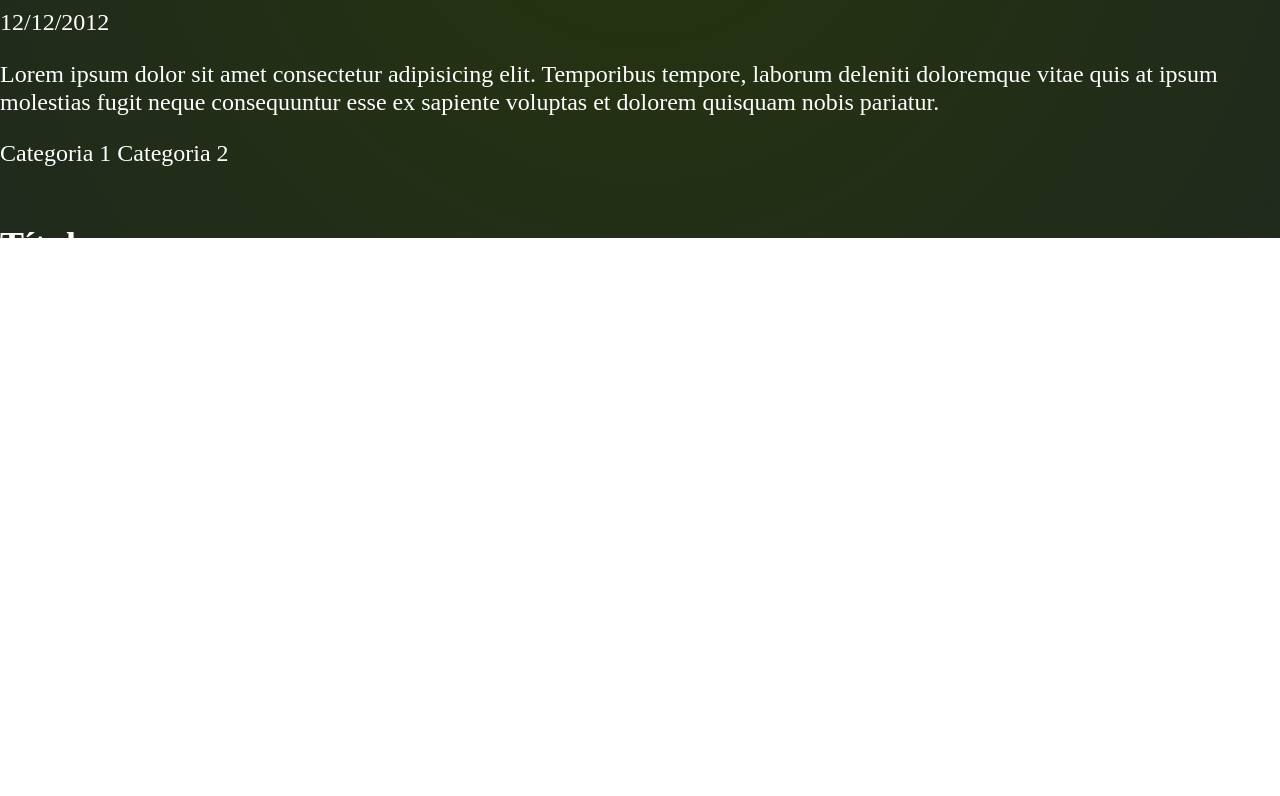
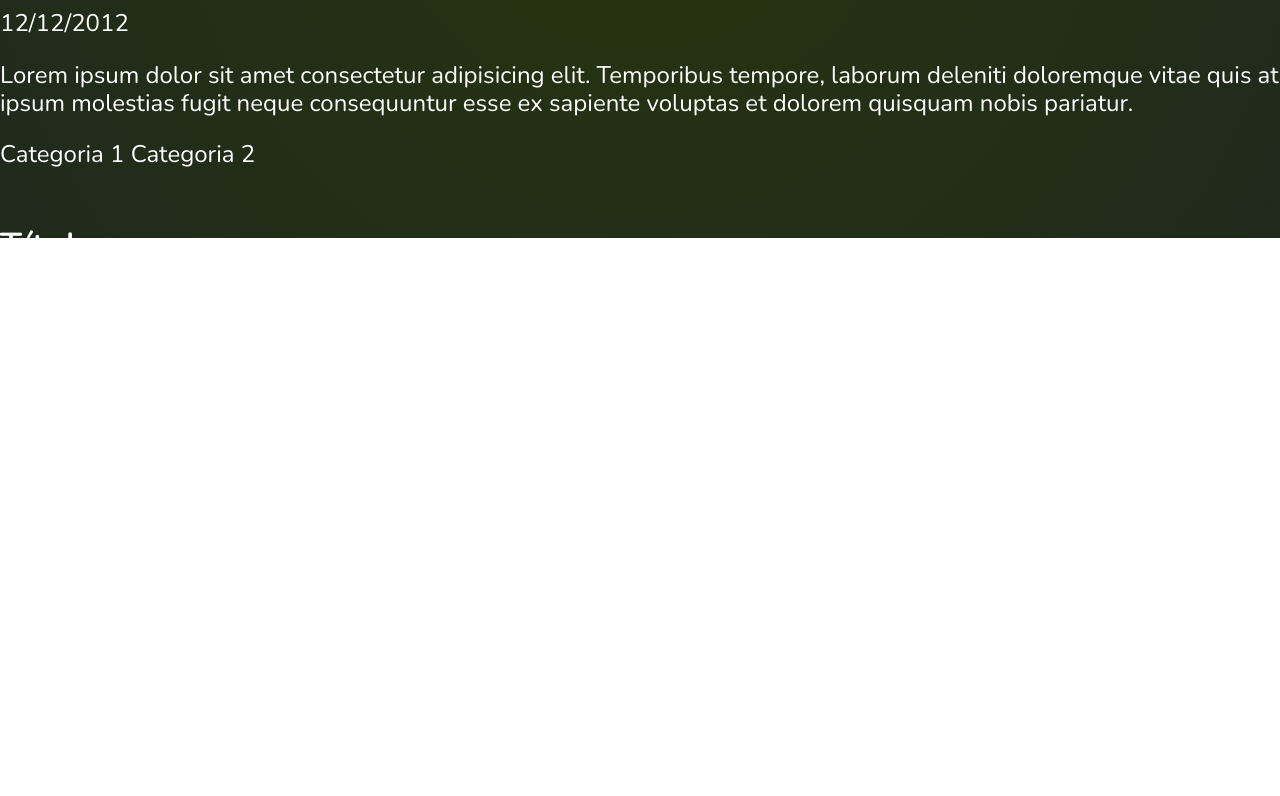
Before and after one commit to thiagodeev/jussi-reader-tests, a website: page client/thiagoribeiro/src/index.html in a window 1280 px wide. Shown: the part 562-1358 px from the top of the page. Drawn offline with nearby package versions, Linux system fonts and the light colour scheme.

Commit message:
add Nunito font-family

```diff
--- a/client/thiagoribeiro/src/scss/Elements/_style.scss
+++ b/client/thiagoribeiro/src/scss/Elements/_style.scss
@@ -36,6 +36,7 @@ html {
 
 body {
   color: $primary-text-color;
+  font-family: $main-font;
 
   //fix the Background gradient-color
   &:after{
--- a/client/thiagoribeiro/src/scss/Settings/_variables.scss
+++ b/client/thiagoribeiro/src/scss/Settings/_variables.scss
@@ -1,6 +1,9 @@
 //************* Fonts Settings *************//
 @import url('https://fonts.googleapis.com/css2?family=Marcellus&display=swap');
 $title-font: 'Marcellus', serif;
+
+@import url('https://fonts.googleapis.com/css2?family=Nunito:wght@400;600&display=swap');
+$main-font: 'Nunito', sans-serif;
 
 $root-font-size: (
   mobile: 16,
```
Also changed, not shown: client/thiagoribeiro/src/main.css.
